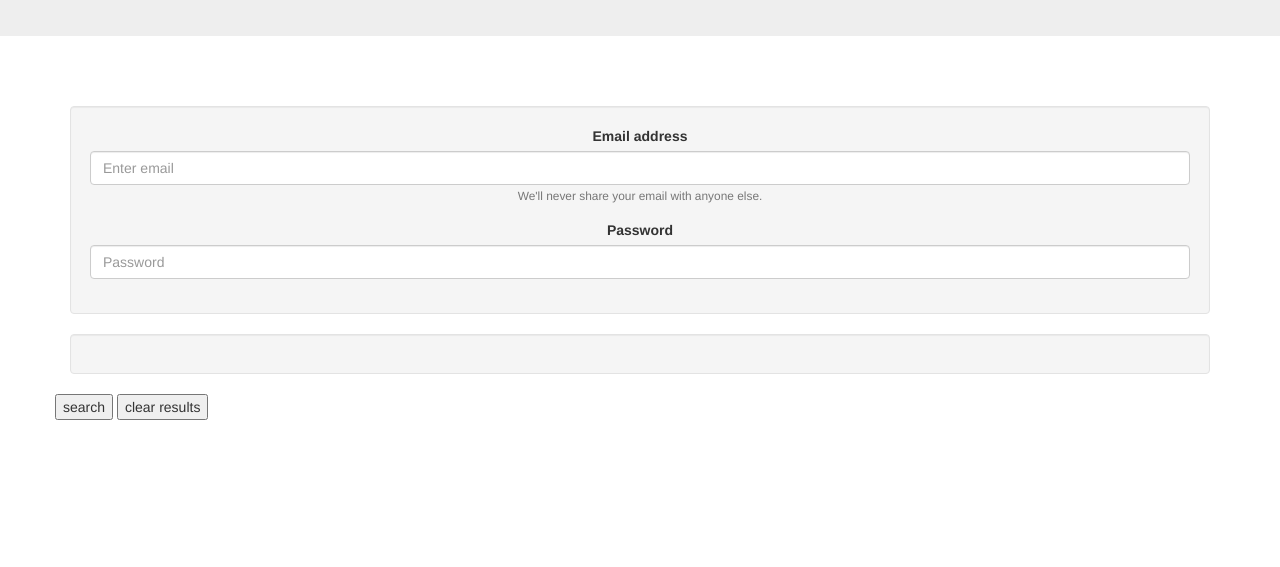
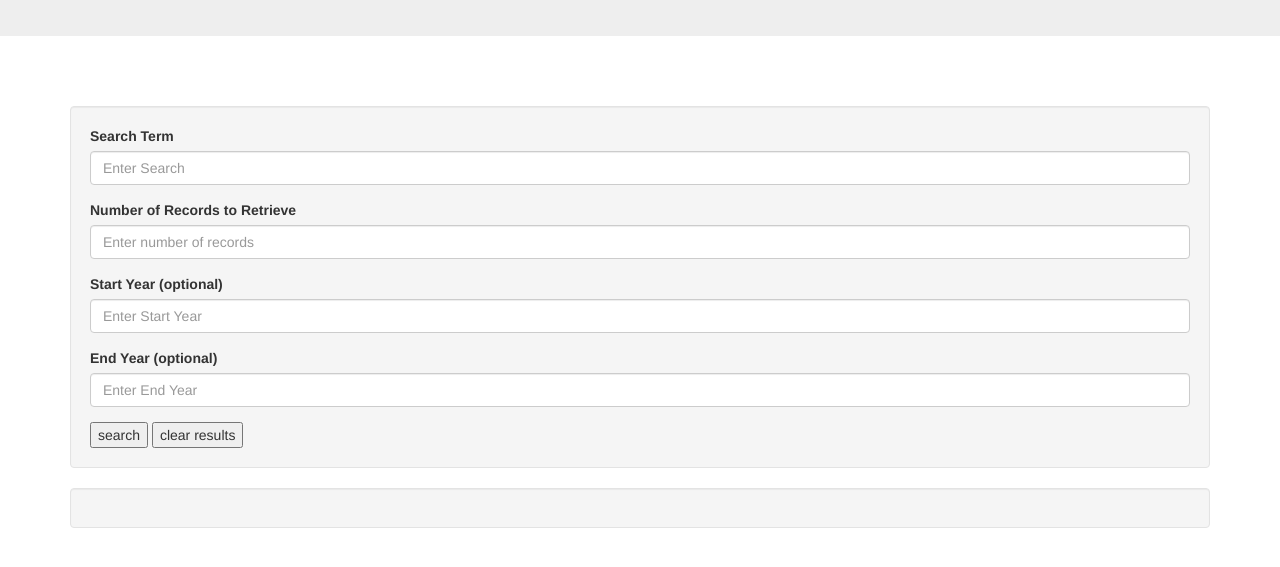
Before and after one commit to helenp90/nyt-api-activity, a plain HTML site: page index.html in a window 1280 px wide. Shown: the part 159-726 px from the top of the page. Drawn offline with nearby package versions, Linux system fonts and the light colour scheme.

Commit message:
even fancier

```diff
--- a/index.html
+++ b/index.html
@@ -29,15 +29,30 @@
                 <div class="well">
                     <div id="Search">
                         <!-- forms here -->
-                        <div class="form-group">
-                            <label for="exampleInputEmail1">Email address</label>
-                            <input type="email" class="form-control" id="exampleInputEmail1" aria-describedby="emailHelp" placeholder="Enter email">
-                            <small id="emailHelp" class="form-text text-muted">We'll never share your email with anyone else.</small>
+                        <div class="form-group text-left">
+                            <label for="searchTerm">Search Term</label>
+                            <input type="text" class="form-control" id="searchTerm" placeholder="Enter Search">
                         </div>
-                        <div class="form-group">
-                            <label for="exampleInputPassword1">Password</label>
-                            <input type="password" class="form-control" id="exampleInputPassword1" placeholder="Password">
+                        <div class="form-group text-left">
+                            <label for="NumberofRecord">Number of Records to Retrieve</label>
+                            <input type="text" class="form-control" id="numRecords" placeholder="Enter number of records">
                         </div>
+                        <div class="form-group text-left">
+                            <label for="staryear">Start Year (optional)</label>
+                            <input type="text" class="form-control" id="startYear" placeholder="Enter Start Year">
+                        </div>
+                        <div class="form-group text-left">
+                            <label for="NumberofRecord">End Year (optional)</label>
+                            <input type="text" class="form-control" id="numRecords" placeholder="Enter End Year">
+                        </div>
+                        <div class="text-left">
+
+                            <button id="search">search</button>
+
+
+                            <button id="clear">clear results</button>
+                        </div>
+
                     </div>
                 </div>
             </div>
@@ -49,17 +64,9 @@
 
                 </div>
             </div>
-            <div class="row">
-                <div class="col-lg-8">
 
-                    <button id="search">search</button>
-
-
-                    <button id="clear">clear results</button>
-
-                </div>
-            </div>
         </div>
+    </div>
 
 
     </div>
@@ -69,7 +76,7 @@
 
     <script src="https://code.jquery.com/jquery-2.2.4.min.js" integrity="sha256-BbhdlvQf/xTY9gja0Dq3HiwQF8LaCRTXxZKRutelT44="
         crossorigin="anonymous"></script>
-    <script src="./Assets/javascript/triviagame.js" type="text/javascript"></script>
+    <script src="app.js" type="text/javascript"></script>
 
     <script src="https://maxcdn.bootstrapcdn.com/bootstrap/3.3.7/js/bootstrap.min.js"></script>
 
```
